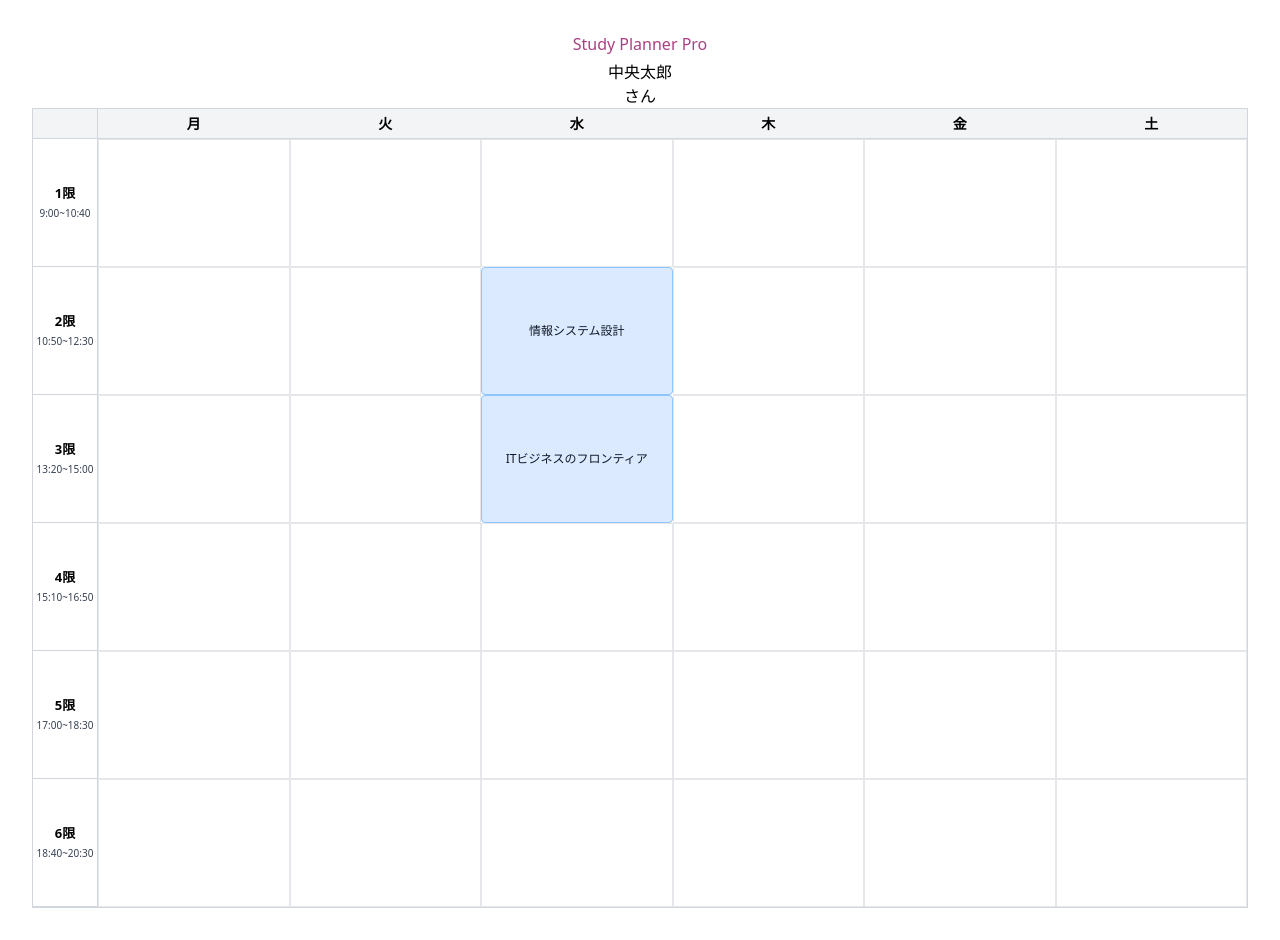
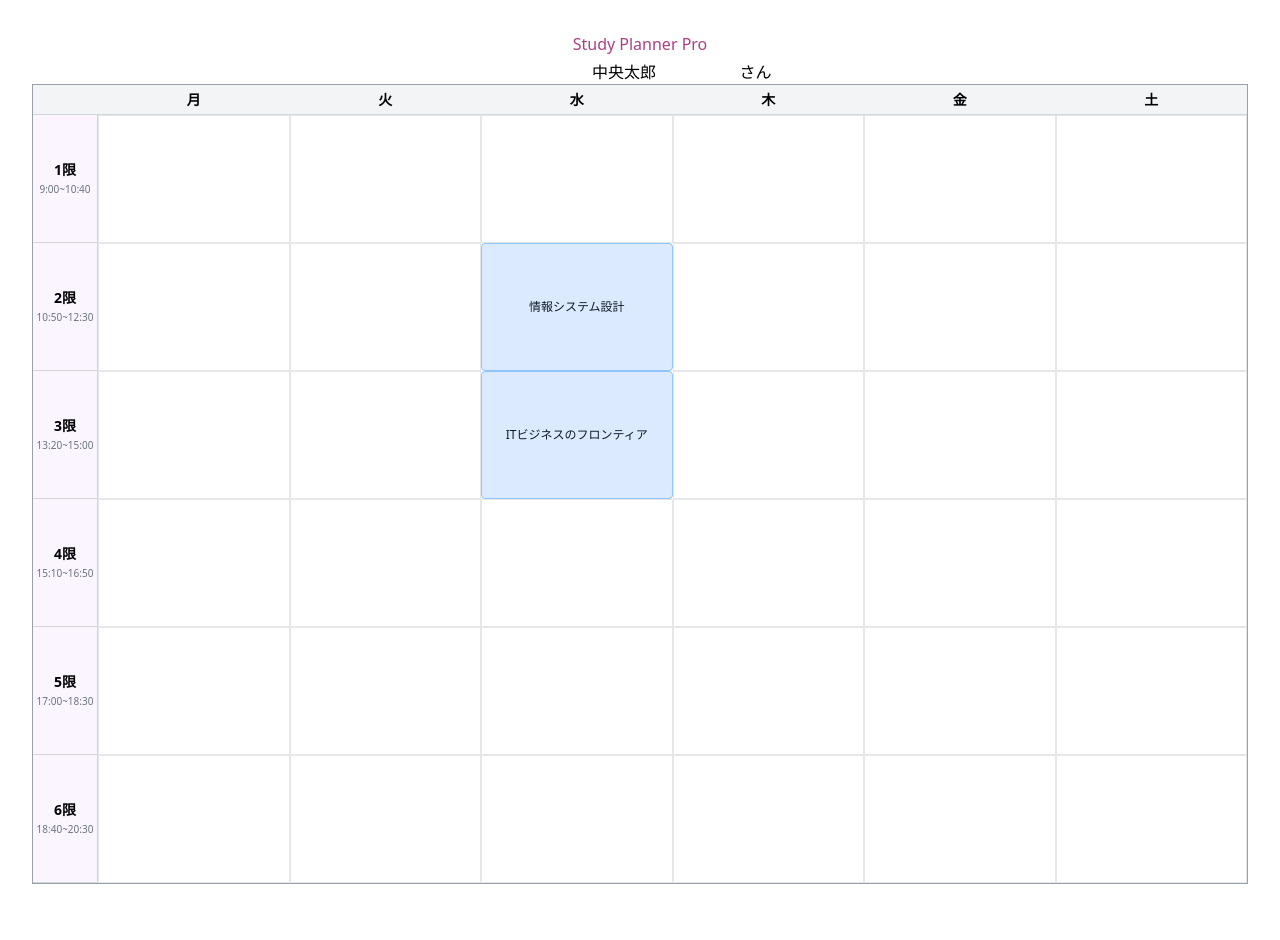
Before and after one commit to shajo-frontiers/study-plannner_b, a React app: page / in a window 1280 px wide. After the commit the page ends 916 px from the top, so only its background shows below. Built offline with nearby package versions, Linux system fonts and the light colour scheme; the HTML template or start-up script is replaced by a standard one.

Commit message:
7/2CSS、文字列修正

```diff
--- /dev/null
+++ b/src/Addtimetable.tsx
@@ -0,0 +1,15 @@
+function AddTimetable() {
+  return (
+    <section>
+      <input
+        type="image"
+        id="search"
+        width="20"
+        height="20"
+        src="src/Addtimetable.png"
+      />
+    </section>
+  )
+}
+
+export default AddTimetable;
--- a/src/App.tsx
+++ b/src/App.tsx
@@ -9,13 +9,13 @@ function App() {
     {day: "Wed", period: 3, title: "ITビジネスのフロンティア"}
   ];
 
-  const username = '中央太郎'
+  const username1 = '中央太郎'
   return (
     <>
       <header>
         <h1 className="h-7">Study Planner Pro</h1>
       </header>
-      <Description username = {username}/>
+      <Description username = {username1}/>
       <TimeTable events={events}></TimeTable>
     </>
   );
--- a/src/Description.tsx
+++ b/src/Description.tsx
@@ -11,18 +11,19 @@ function Description() {
 
     return (
         <section>
-            <p>{/* テキスト入力フィールド */}
-                <input
-                    type="text"
-                    value={username} // 入力値はusernameの状態によって制御される
-                    onChange={handleNameChange} // 入力が変更されたらhandleNameChangeを呼び出す
-                    aria-label="ユーザー名" // アクセシビリティ用のラベル
-                    style={{ textAlign: 'center' }} // ← このインラインスタイルを追加してテキストを中央揃えにする
-                />
-            </p>
-            <p>さん</p>
+          <p style={{ display: 'inline-block', margin: 0 }}>
+            <input
+              type="text"
+              value={username}
+              onChange={handleNameChange}
+              aria-label="ユーザー名"
+              style={{ textAlign: 'center' }}
+            />
+            {/* 「さん」をそのまま続ける */}
+            さん
+          </p>
         </section>
-    );
+      );
 }
 
 export default Description;
--- a/src/TimeTable.tsx
+++ b/src/TimeTable.tsx
@@ -77,10 +77,10 @@ const TimeTable: React.FC<TimeTableProps> = ({
   return (
     <div className="overflow-x-auto" style={containerStyle}>
       <div
-        className={`grid border border-gray-300 [grid-template-columns:65px_repeat(6,1fr)] ${rows} h-full`} // CHANGED: 左端の列幅を調整 (例: 60px -> 65px)
+        className={`grid border border-gray-400 [grid-template-columns:65px_repeat(6,1fr)] ${rows} h-full`} // CHANGED: 左端の列幅を調整 (例: 60px -> 65px)
       >
         {/* 左上ダミー */}
-        <div className="bg-gray-100 border-b border-r border-gray-300" />
+        <div className="bg-gray-100 border-b border-gray-300" />
 
         {/* 曜日ヘッダー（日本語表記） */}
         {days.map((day) => (
@@ -97,12 +97,12 @@ const TimeTable: React.FC<TimeTableProps> = ({
           <React.Fragment key={p}>
             {/* --- ここからが変更箇所 --- */}
             {/* 時限ラベルと時間 */}
-            <div className="border-b border-gray-100 border-r border-gray-300 flex items-center justify-center text-xs">
+            <div className="border-b border-b-gray-300 border-r border-r-gray-300 bg-purple-50 flex items-center justify-center text-xs">
               <div className="flex flex-col items-center">
-                <span className="text-[13px] font-semibold">{p}限</span>
+                <span className="text-[14px] font-semibold">{p}限</span>
                 {/* periodTimesから時間を取得して表示 */}
                 {periodTimes[p] && (
-                  <span className="text-[10px] text-gray-700 mt-1">
+                  <span className="text-[10px] text-gray-500 mt-1">
                     {periodTimes[p]}
                   </span>
                 )}
```
Also changed, not shown: src/Addtimetable.png (added).
